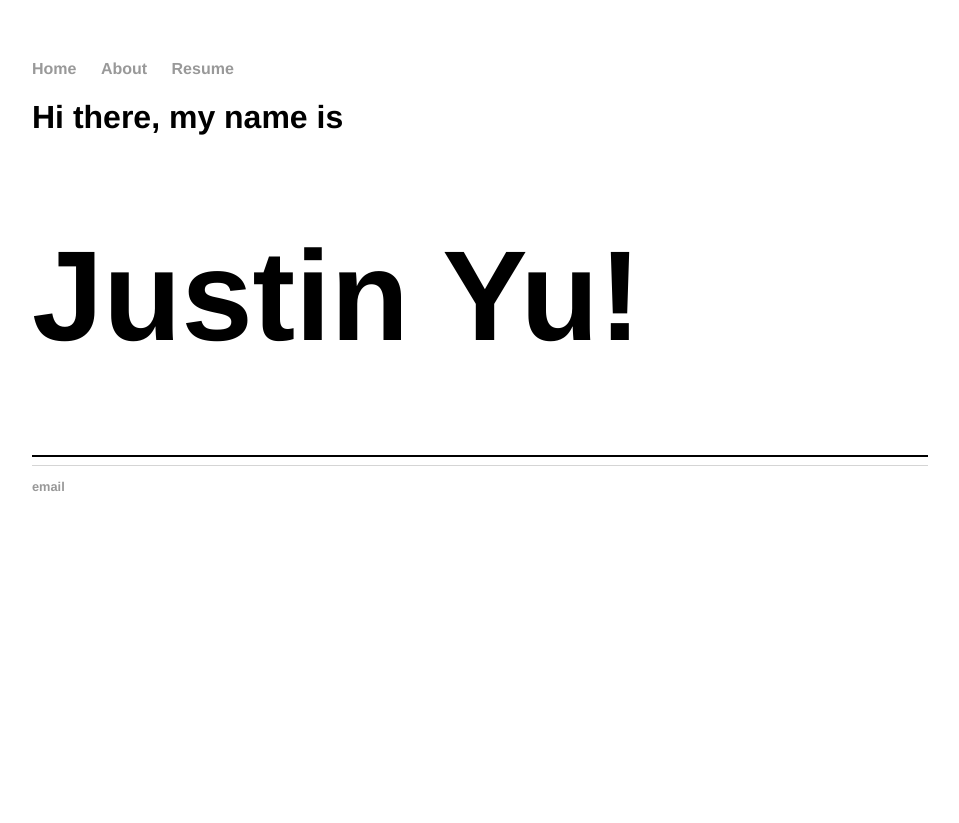
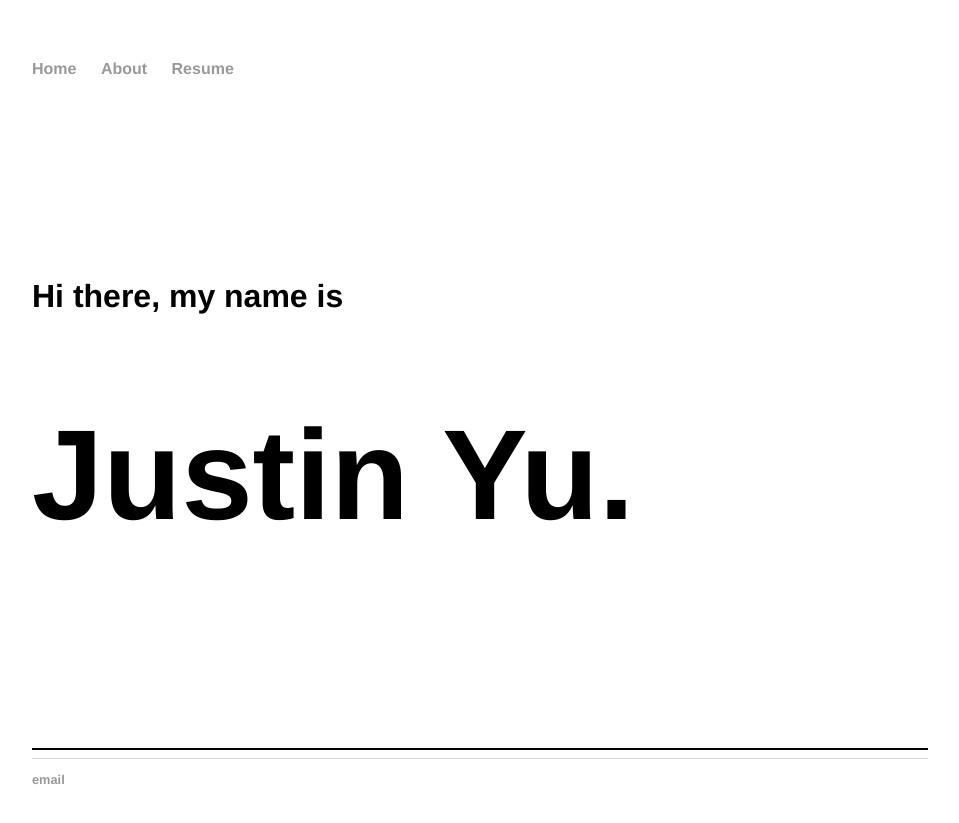
Before and after one commit to justinjelly/justinjelly.github.io, a Jekyll site: the page built from index.html, in a window 1280 px wide. Shown: the top 823 px of the page, without its empty margins (160-1119 px from the left). Built offline with Jekyll 4.4.1, drawn with Linux system fonts in a browser that asks for light colours.

Commit message:
Update index.html

```diff
--- a/index.html
+++ b/index.html
@@ -3,7 +3,7 @@ layout: default
 title: Justin Yu
 ---
 <div class="blurb">
-	<h1 style="font-size:2em;">Hi there, my name is</h1>
-	<h1 style="font-size:8em;">Justin Yu!</h1>
-	<hr style="height:2px;border-width:0;color:black;background-color:black">
+	<h1 style="font-size:2em; margin-top: 200px;">Hi there, my name is</h1>
+	<h1 style="font-size:8em;">Justin Yu.</h1>
+	<hr style="height:2px; border-width:0; color:black; background-color:black; margin-top: 200px;">
 </div><!-- /.blurb -->
```
